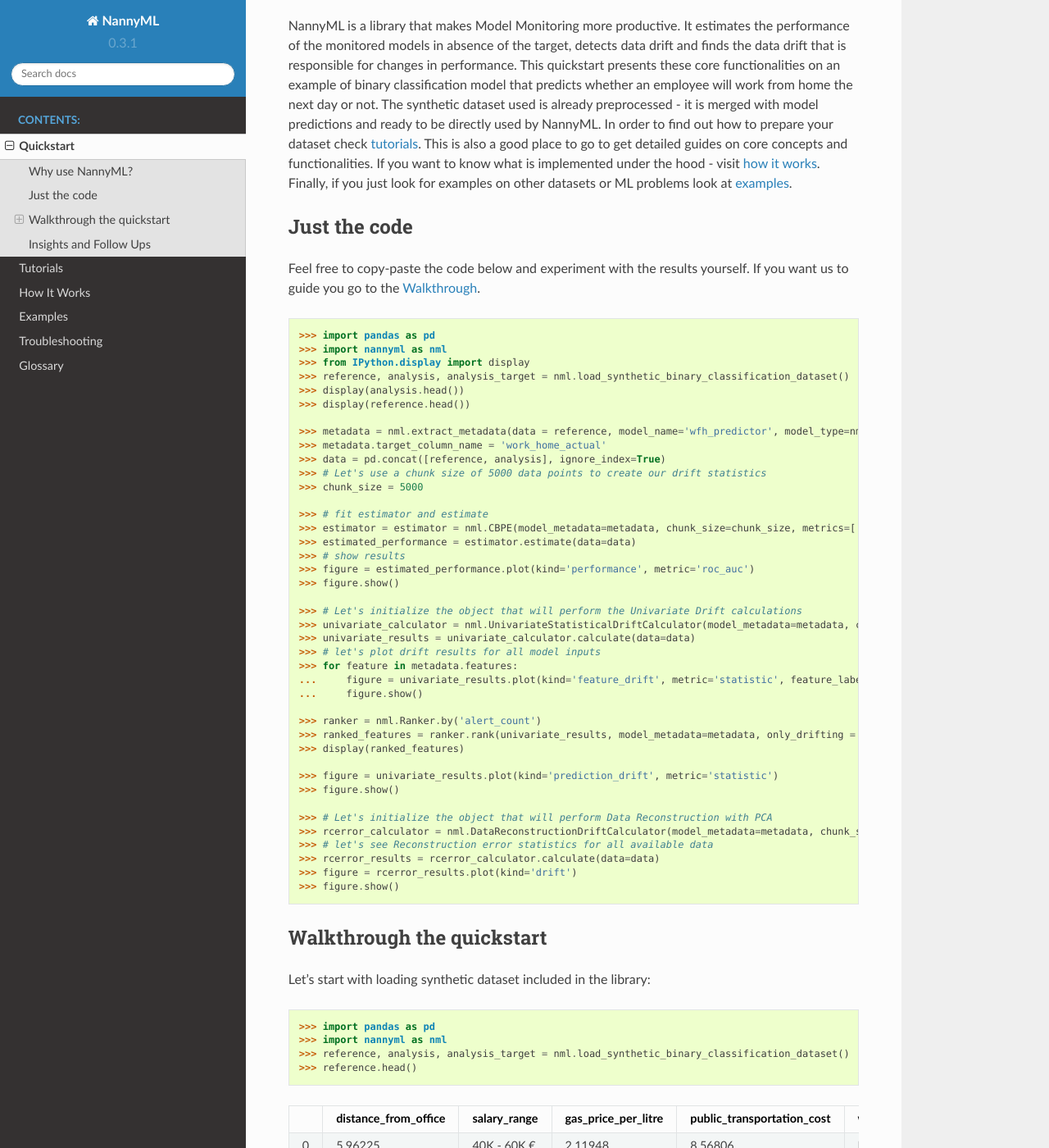
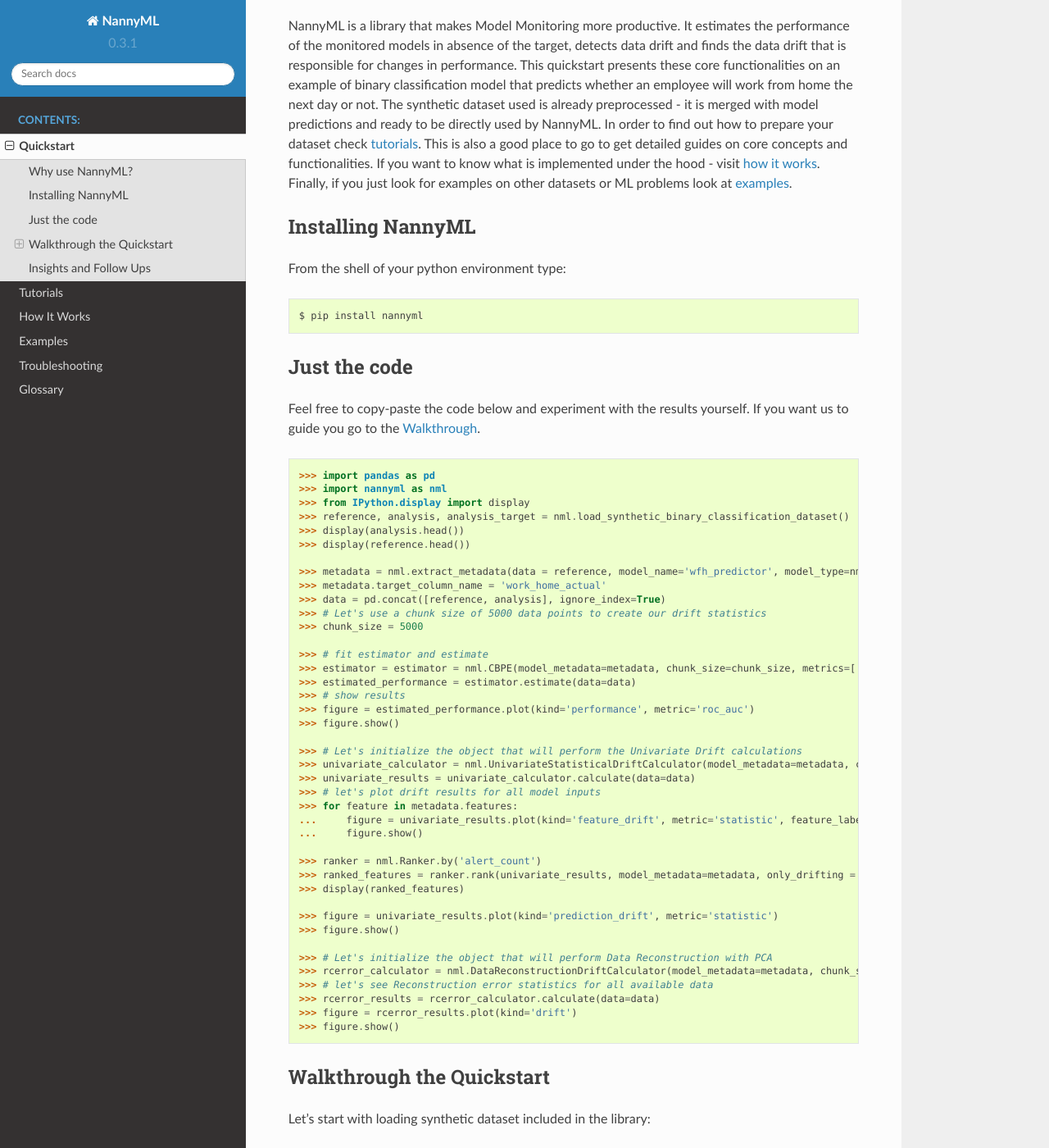
Before and after one commit to NannyML/nannyml, a Sphinx documentation site: the page built from docs/quick.rst, in a window 1280 px wide and 1400 px high, scrolled down 196 px. Shown: the whole window at 82% size. Built offline with Sphinx 7.4.7 and the Read the Docs theme 2.0.0, drawn with Linux system fonts in a browser that asks for light colours; pages that are not in the unit, such as notebooks, are missing from menus.

Commit message:
add install command to quickstart

```diff
--- a/docs/quick.rst
+++ b/docs/quick.rst
@@ -18,6 +18,17 @@
 This is also a good place to go to get detailed guides on core concepts and functionalities. If you want to know
 what is implemented under the hood - visit :ref:`how it works<how_it_works>`. Finally, if you just look for examples
 on other datasets or ML problems look at :ref:`examples<examples>`.
+
+------------------
+Installing NannyML
+------------------
+
+From the shell of your python environment type:
+
+.. code-block:: bash
+
+    $ pip install nannyml
+
 
 -------------
 Just the code
@@ -74,7 +85,7 @@
 .. _walktghrough_the_quickstart:
 
 --------------------------
-Walkthrough the quickstart
+Walkthrough the Quickstart
 --------------------------
 
 Let's start with loading synthetic dataset included in the library:
```
